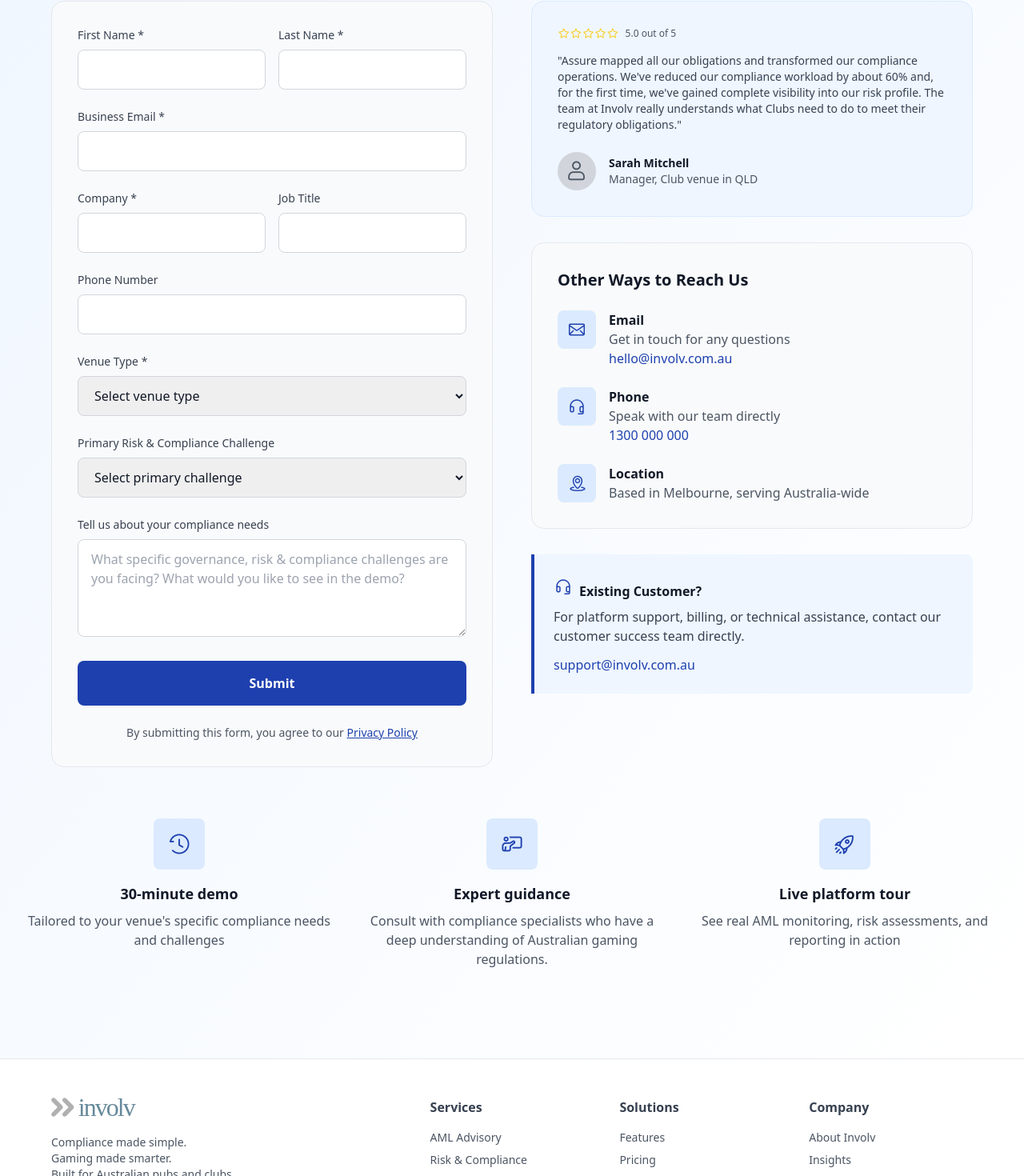
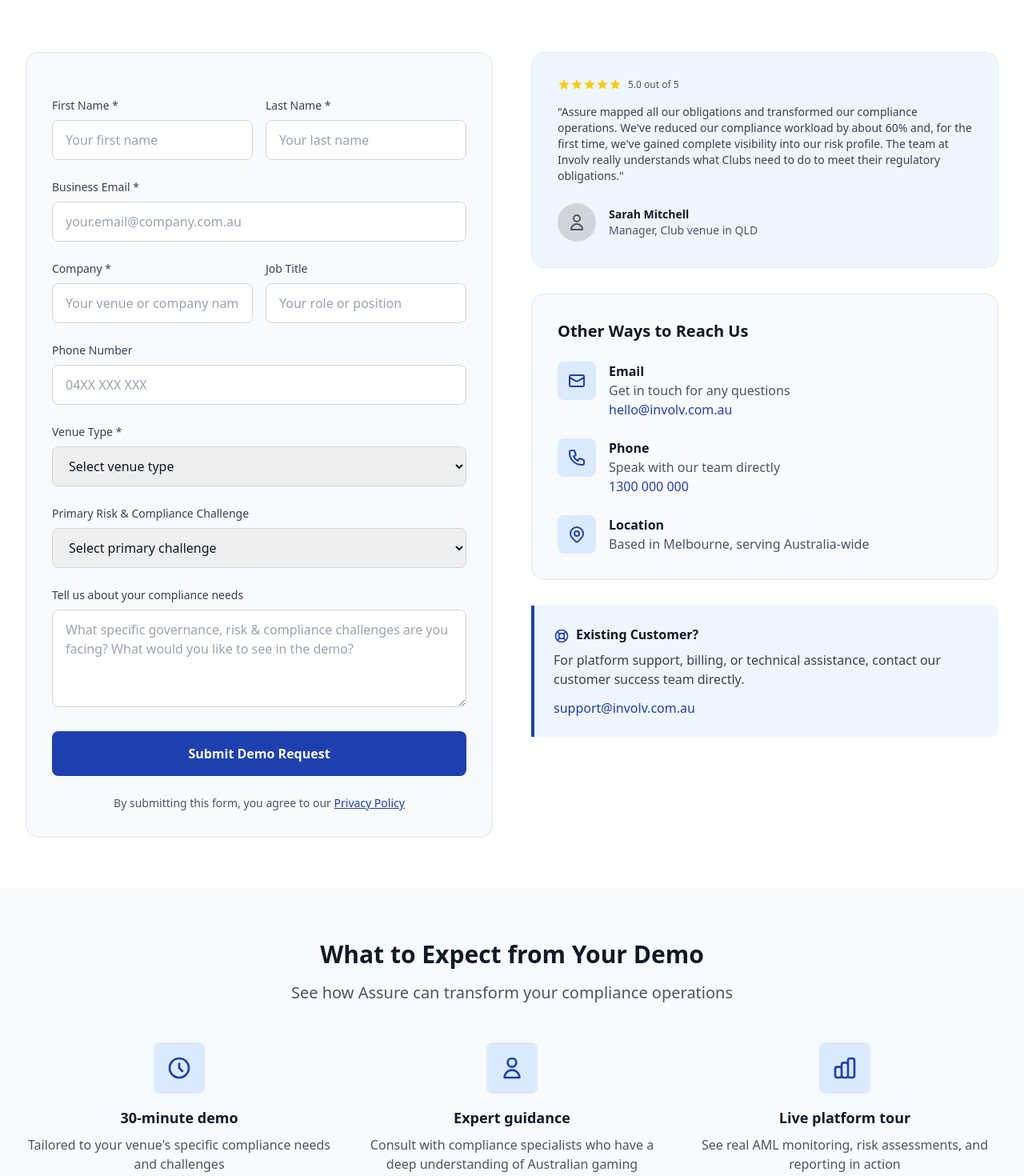
Before and after one commit to markkelly123/involv-safeplay-site, a Next.js app: page /contact in a window 1280 px wide. Shown: the part 340-1810 px from the top of the page at 80% size. Built offline with nearby package versions, Linux system fonts and the light colour scheme.

Commit message:
Update Contact Form for Formspree

```diff
--- a/src/pages/contact.tsx
+++ b/src/pages/contact.tsx
@@ -19,10 +19,56 @@
     message: ''
   })
 
-  const handleSubmit = (e: React.FormEvent) => {
+  const [isSubmitting, setIsSubmitting] = useState(false)
+  const [isSubmitted, setIsSubmitted] = useState(false)
+  const [submitError, setSubmitError] = useState(false)
+
+  const handleSubmit = async (e: React.FormEvent) => {
     e.preventDefault()
-    // Handle form submission here
-    console.log('Form submitted:', formData)
+    setIsSubmitting(true)
+    setSubmitError(false)
+
+    try {
+      const form = e.target as HTMLFormElement
+      const formDataObj = new FormData(form)
+
+      const response = await fetch('https://formspree.io/f/xvgrqlve', {
+        method: 'POST',
+        body: formDataObj,
+        headers: {
+          'Accept': 'application/json'
+        }
+      })
+
+      if (response.ok) {
+        setIsSubmitted(true)
+        setFormData({
+          firstName: '',
+          lastName: '',
+          email: '',
+          company: '',
+          jobTitle: '',
+          phone: '',
+          venueType: '',
+          currentChallenge: '',
+          message: ''
+        })
+
+        // Reset success message after 5 seconds
+        setTimeout(() => {
+          setIsSubmitted(false)
+        }, 5000)
+      } else {
+        const data = await response.json()
+        console.error('Form submission failed:', data)
+        setSubmitError(true)
+      }
+    } catch (error) {
+      console.error('Error submitting form:', error)
+      setSubmitError(true)
+    } finally {
+      setIsSubmitting(false)
+    }
   }
 
   const handleChange = (e: React.ChangeEvent<HTMLInputElement | HTMLTextAreaElement | HTMLSelectElement>) => {
@@ -35,7 +81,7 @@
   return (
     <>
       <Head>
-        <title>Contact Sales - Schedule Your Involv|Assure Demo</title>
+        <title>Contact Sales - Schedule Your Assure Demo</title>
         <meta name="description" content="Get a personalised demo of Involv's Assure GRC platform. Speak with our experts about AML, risk management, and regulatory compliance for Australian pubs and clubs." />
         <meta name="viewport" content="width=device-width, initial-scale=1" />
         {/* Favicon */}
@@ -60,6 +106,8 @@
                 Get a personalised demo of Assure or reach out to schedule a call.
               </p>
             </div>
+          </div>
+        </section>
 
         {/* Main Content */}
         <section className="py-16">
@@ -68,9 +116,43 @@
               {/* Contact Form */}
               <div>
                 <div className="bg-gray-50 rounded-2xl p-8 border border-gray-200">
+                  {/* Success Message */}
+                  {isSubmitted && (
+                    <div className="mb-8 p-6 bg-green-50 border border-green-200 rounded-lg">
+                      <div className="flex items-center">
+                        <svg className="w-6 h-6 text-green-600 mr-3" fill="none" stroke="currentColor" viewBox="0 0 24 24">
+                          <path strokeLinecap="round" strokeLinejoin="round" strokeWidth="2" d="M5 13l4 4L19 7"></path>
+                        </svg>
+                        <div>
+                          <h3 className="text-lg font-semibold text-green-800 mb-1">Thank you for your interest.</h3>
+                          <p className="text-green-700 text-sm">We've received your demo request and will be in touch within 24 hours to schedule your personalised Assure demonstration.</p>
+                        </div>
+                      </div>
+                    </div>
+                  )}
 
+                  {/* Error Message */}
+                  {submitError && (
+                    <div className="mb-8 p-6 bg-red-50 border border-red-200 rounded-lg">
+                      <div className="flex items-center">
+                        <div className="w-6 h-6 text-red-600 mr-3">⚠</div>
+                        <div>
+                          <h3 className="text-lg font-semibold text-red-800 mb-1">Something went wrong</h3>
+                          <p className="text-red-700 text-sm">Please try again or contact us directly at hello@involv.com.au</p>
+                        </div>
+                      </div>
+                    </div>
+                  )}
 
                   <form onSubmit={handleSubmit} className="space-y-6">
+                    {/* Hidden fields for Formspree */}
+                    <input type="hidden" name="_subject" value="Assure Demo Request - New Lead" />
+                    <input type="hidden" name="_next" value={typeof window !== 'undefined' ? window.location.href : ''} />
+                    <input type="hidden" name="_cc" value="hello@involv.com.au" />
+                    <input type="hidden" name="site" value="Assure" />
+                    <input type="hidden" name="form_type" value="Demo Request" />
+                    <input type="hidden" name="_template" value="table" />
+
                     {/* Name Fields */}
                     <div className="grid md:grid-cols-2 gap-4">
                       <div>
@@ -85,6 +167,7 @@
                           value={formData.firstName}
                           onChange={handleChange}
                           className="w-full px-4 py-3 border border-gray-300 rounded-lg focus:ring-2 focus:ring-[#1e40af] focus:border-transparent"
+                          placeholder="Your first name"
                         />
                       </div>
                       <div>
@@ -99,6 +182,7 @@
                           value={formData.lastName}
                           onChange={handleChange}
                           className="w-full px-4 py-3 border border-gray-300 rounded-lg focus:ring-2 focus:ring-[#1e40af] focus:border-transparent"
+                          placeholder="Your last name"
                         />
                       </div>
                     </div>
@@ -116,6 +200,7 @@
                         value={formData.email}
                         onChange={handleChange}
                         className="w-full px-4 py-3 border border-gray-300 rounded-lg focus:ring-2 focus:ring-[#1e40af] focus:border-transparent"
+                        placeholder="your.email@company.com.au"
                       />
                     </div>
 
@@ -133,6 +218,7 @@
                           value={formData.company}
                           onChange={handleChange}
                           className="w-full px-4 py-3 border border-gray-300 rounded-lg focus:ring-2 focus:ring-[#1e40af] focus:border-transparent"
+                          placeholder="Your venue or company name"
                         />
                       </div>
                       <div>
@@ -146,6 +232,7 @@
                           value={formData.jobTitle}
                           onChange={handleChange}
                           className="w-full px-4 py-3 border border-gray-300 rounded-lg focus:ring-2 focus:ring-[#1e40af] focus:border-transparent"
+                          placeholder="Your role or position"
                         />
                       </div>
                     </div>
@@ -162,6 +249,7 @@
                         value={formData.phone}
                         onChange={handleChange}
                         className="w-full px-4 py-3 border border-gray-300 rounded-lg focus:ring-2 focus:ring-[#1e40af] focus:border-transparent"
+                        placeholder="04XX XXX XXX"
                       />
                     </div>
 
@@ -201,8 +289,8 @@
                       >
                         <option value="">Select primary challenge</option>
                         <option value="aml">AML/CTF Compliance</option>
-                        <option value="risk">Obligation Mapping and Controls</option>
-                        <option value="risk">Regulatory Compliance</option>
+                        <option value="obligations">Obligation Mapping and Controls</option>
+                        <option value="regulatory">Regulatory Compliance</option>
                         <option value="risk">Risk Management</option>
                         <option value="reporting">Regulatory Reporting</option>
                         <option value="training">Staff Training & Management</option>
@@ -230,10 +318,20 @@
                     {/* Submit Button */}
                     <button
                       type="submit"
-                      className="w-full bg-[#1e40af] text-white py-4 px-6 rounded-lg font-semibold hover:bg-blue-700 transition-colors flex items-center justify-center"
+                      disabled={isSubmitting}
+                      className="w-full bg-[#1e40af] text-white py-4 px-6 rounded-lg font-semibold hover:bg-blue-700 transition-colors flex items-center justify-center disabled:opacity-50 disabled:cursor-not-allowed"
                     >
-
-                      Submit
+                      {isSubmitting ? (
+                        <>
+                          <svg className="w-5 h-5 mr-2 animate-spin" fill="none" viewBox="0 0 24 24">
+                            <circle className="opacity-25" cx="12" cy="12" r="10" stroke="currentColor" strokeWidth="4"></circle>
+                            <path className="opacity-75" fill="currentColor" d="M4 12a8 8 0 018-8v8H4z"></path>
+                          </svg>
+                          Submitting...
+                        </>
+                      ) : (
+                        'Submit Demo Request'
+                      )}
                     </button>
 
                     <p className="text-sm text-gray-600 text-center">
@@ -253,7 +351,9 @@
                   <div className="flex items-center mb-4">
                     <div className="flex text-yellow-400">
                       {[...Array(5)].map((_, i) => (
-                        <i key={i} className="lni lni-star-fat"></i>
+                        <svg key={i} className="w-4 h-4" fill="currentColor" viewBox="0 0 20 20">
+                          <path d="M9.049 2.927c.3-.921 1.603-.921 1.902 0l1.07 3.292a1 1 0 00.95.69h3.462c.969 0 1.371 1.24.588 1.81l-2.8 2.034a1 1 0 00-.364 1.118l1.07 3.292c.3.921-.755 1.688-1.54 1.118l-2.8-2.034a1 1 0 00-1.175 0l-2.8 2.034c-.784.57-1.838-.197-1.539-1.118l1.07-3.292a1 1 0 00-.364-1.118L2.98 8.72c-.783-.57-.38-1.81.588-1.81h3.461a1 1 0 00.951-.69l1.07-3.292z" />
+                        </svg>
                       ))}
                     </div>
                     <span className="ml-2 text-xs font-medium text-gray-600">5.0 out of 5</span>
@@ -263,7 +363,9 @@
                   </blockquote>
                   <div className="flex items-center">
                     <div className="w-12 h-12 bg-gray-300 rounded-full flex items-center justify-center">
-                      <i className="lni lni-user-1 text-3xl text-gray-600"></i>
+                      <svg className="w-6 h-6 text-gray-600" fill="none" stroke="currentColor" viewBox="0 0 24 24">
+                        <path strokeLinecap="round" strokeLinejoin="round" strokeWidth="2" d="M16 7a4 4 0 11-8 0 4 4 0 018 0zM12 14a7 7 0 00-7 7h14a7 7 0 00-7-7z" />
+                      </svg>
                     </div>
                     <div className="ml-4">
                       <div className="font-semibold text-sm text-gray-900">Sarah Mitchell</div>
@@ -279,7 +381,9 @@
                   <div className="space-y-6">
                     <div className="flex items-start">
                       <div className="w-12 h-12 bg-blue-100 rounded-lg flex items-center justify-center mr-4">
-                        <i className="lni lni-envelope-2 text-2xl text-[#1e40af]"></i>
+                        <svg className="w-6 h-6 text-[#1e40af]" fill="none" stroke="currentColor" viewBox="0 0 24 24">
+                          <path strokeLinecap="round" strokeLinejoin="round" strokeWidth="2" d="M3 8l7.89 4.26a2 2 0 002.22 0L21 8M5 19h14a2 2 0 002-2V7a2 2 0 00-2-2H5a2 2 0 00-2 2v10a2 2 0 002 2z" />
+                        </svg>
                       </div>
                       <div>
                         <h4 className="font-semibold text-gray-900">Email</h4>
@@ -292,7 +396,9 @@
 
                     <div className="flex items-start">
                       <div className="w-12 h-12 bg-blue-100 rounded-lg flex items-center justify-center mr-4">
-                        <i className="lni lni-headphone-1-mic text-2xl text-[#1e40af]"></i>
+                        <svg className="w-6 h-6 text-[#1e40af]" fill="none" stroke="currentColor" viewBox="0 0 24 24">
+                          <path strokeLinecap="round" strokeLinejoin="round" strokeWidth="2" d="M3 5a2 2 0 012-2h3.28a1 1 0 01.948.684l1.498 4.493a1 1 0 01-.502 1.21l-2.257 1.13a11.042 11.042 0 005.516 5.516l1.13-2.257a1 1 0 011.21-.502l4.493 1.498a1 1 0 01.684.949V19a2 2 0 01-2 2h-1C9.716 21 3 14.284 3 6V5z" />
+                        </svg>
                       </div>
                       <div>
                         <h4 className="font-semibold text-gray-900">Phone</h4>
@@ -305,7 +411,10 @@
 
                     <div className="flex items-start">
                       <div className="w-12 h-12 bg-blue-100 rounded-lg flex items-center justify-center mr-4">
-                        <i className="lni lni-map-marker-7 text-2xl text-[#1e40af]"></i>
+                        <svg className="w-6 h-6 text-[#1e40af]" fill="none" stroke="currentColor" viewBox="0 0 24 24">
+                          <path strokeLinecap="round" strokeLinejoin="round" strokeWidth="2" d="M17.657 16.657L13.414 20.9a1.998 1.998 0 01-2.827 0l-4.244-4.243a8 8 0 1111.314 0z" />
+                          <path strokeLinecap="round" strokeLinejoin="round" strokeWidth="2" d="M15 11a3 3 0 11-6 0 3 3 0 016 0z" />
+                        </svg>
                       </div>
                       <div>
                         <h4 className="font-semibold text-gray-900">Location</h4>
@@ -318,7 +427,9 @@
                 {/* Support for Existing Customers */}
                 <div className="border-l-4 border-[#1e40af] bg-blue-50 p-6 rounded-r-lg">
                   <h4 className="font-semibold text-gray-900 mb-2">
-                    <i className="lni lni-headphone-1-mic mr-2 text-2xl text-[#1e40af]"></i>
+                    <svg className="inline w-5 h-5 mr-2 text-[#1e40af]" fill="none" stroke="currentColor" viewBox="0 0 24 24">
+                      <path strokeLinecap="round" strokeLinejoin="round" strokeWidth="2" d="M18.364 5.636l-3.536 3.536m0 5.656l3.536 3.536M9.172 9.172L5.636 5.636m3.536 9.192L5.636 18.364M21 12a9 9 0 11-18 0 9 9 0 0118 0zm-5 0a4 4 0 11-8 0 4 4 0 018 0z" />
+                    </svg>
                     Existing Customer?
                   </h4>
                   <p className="text-gray-700 mb-3">
@@ -334,10 +445,21 @@
         </section>
 
         {/* What to Expect */}
-            <div className="grid md:grid-cols-3 gap-8 mb-12">
+        <section className="bg-gray-50 py-16">
+          <div className="max-w-7xl mx-auto px-4 sm:px-6 lg:px-8">
+            <div className="text-center mb-12">
+              <h2 className="text-3xl font-bold text-gray-900 mb-4">What to Expect from Your Demo</h2>
+              <p className="text-xl text-gray-600 max-w-3xl mx-auto">
+                See how Assure can transform your compliance operations
+              </p>
+            </div>
+
+            <div className="grid md:grid-cols-3 gap-8">
               <div className="text-center">
                 <div className="w-16 h-16 bg-blue-100 rounded-lg flex items-center justify-center mx-auto mb-4">
-                  <i className="lni lni-timer-1 text-3xl text-[#1e40af]"></i>
+                  <svg className="w-8 h-8 text-[#1e40af]" fill="none" stroke="currentColor" viewBox="0 0 24 24">
+                    <path strokeLinecap="round" strokeLinejoin="round" strokeWidth="2" d="M12 8v4l3 3m6-3a9 9 0 11-18 0 9 9 0 0118 0z" />
+                  </svg>
                 </div>
                 <h3 className="text-lg font-semibold text-gray-900 mb-2">30-minute demo</h3>
                 <p className="text-gray-600">
@@ -346,16 +468,20 @@
               </div>
               <div className="text-center">
                 <div className="w-16 h-16 bg-blue-100 rounded-lg flex items-center justify-center mx-auto mb-4">
-                  <i className="lni lni-person-chalkboard text-3xl text-[#1e40af]"></i>
+                  <svg className="w-8 h-8 text-[#1e40af]" fill="none" stroke="currentColor" viewBox="0 0 24 24">
+                    <path strokeLinecap="round" strokeLinejoin="round" strokeWidth="2" d="M16 7a4 4 0 11-8 0 4 4 0 018 0zM12 14a7 7 0 00-7 7h14a7 7 0 00-7-7z" />
+                  </svg>
                 </div>
                 <h3 className="text-lg font-semibold text-gray-900 mb-2">Expert guidance</h3>
                 <p className="text-gray-600">
-                  Consult with compliance specialists who have a deep understanding of Australian gaming regulations.
+                  Consult with compliance specialists who have a deep understanding of Australian gaming regulations
                 </p>
               </div>
               <div className="text-center">
                 <div className="w-16 h-16 bg-blue-100 rounded-lg flex items-center justify-center mx-auto mb-4">
-                  <i className="lni lni-rocket-6 text-3xl text-[#1e40af]"></i>
+                  <svg className="w-8 h-8 text-[#1e40af]" fill="none" stroke="currentColor" viewBox="0 0 24 24">
+                    <path strokeLinecap="round" strokeLinejoin="round" strokeWidth="2" d="M9 19v-6a2 2 0 00-2-2H5a2 2 0 00-2 2v6a2 2 0 002 2h2a2 2 0 002-2zm0 0V9a2 2 0 012-2h2a2 2 0 012 2v10m-6 0a2 2 0 002 2h2a2 2 0 002-2m0 0V5a2 2 0 012-2h2a2 2 0 012 2v14a2 2 0 01-2 2h-2a2 2 0 01-2-2z" />
+                  </svg>
                 </div>
                 <h3 className="text-lg font-semibold text-gray-900 mb-2">Live platform tour</h3>
                 <p className="text-gray-600">
```
